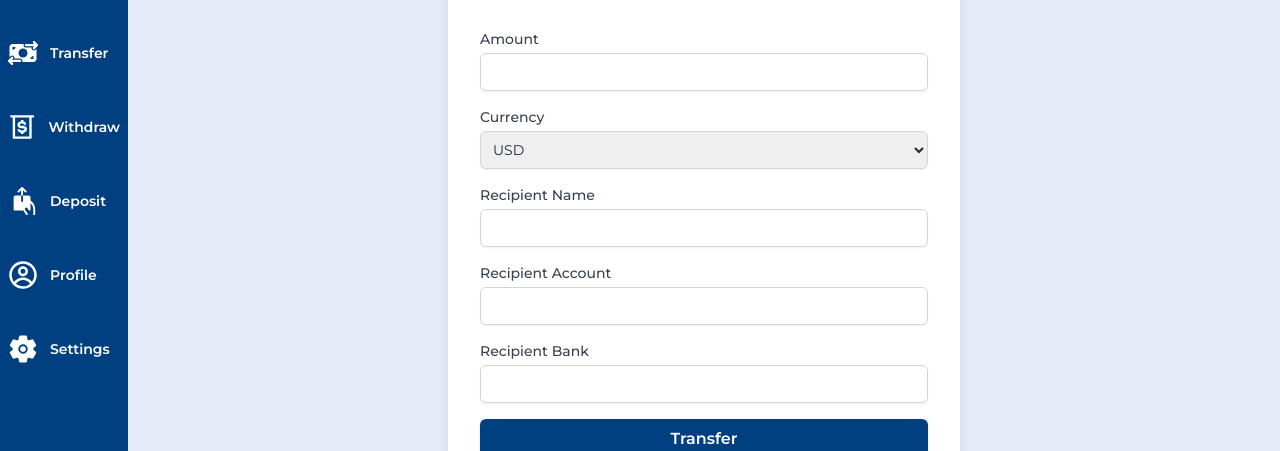
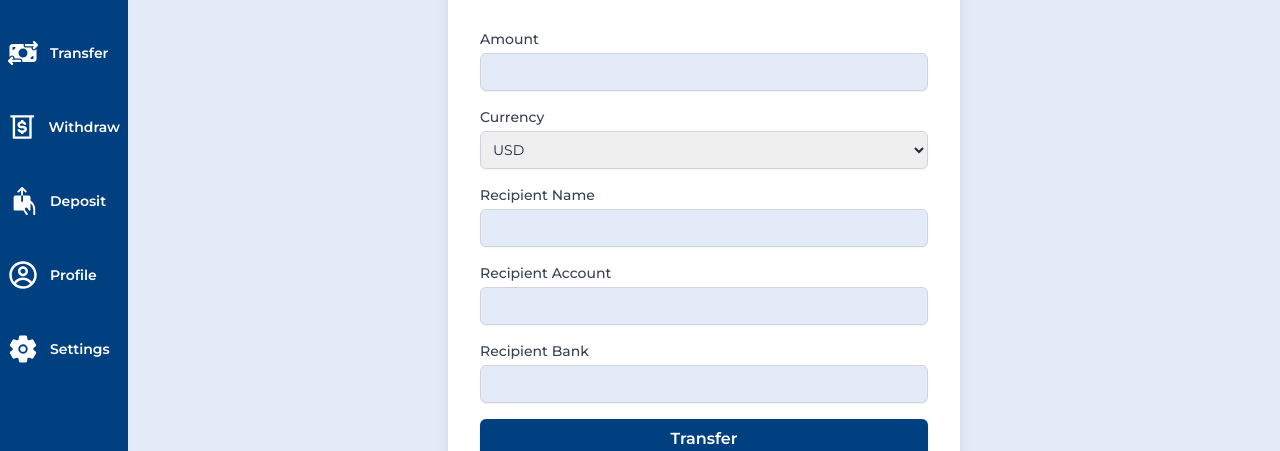
Before and after one commit to pirender/Crest-Bank, a Next.js app: page /dashboard/transfer/other in a window 1280 px wide. Shown: the part 155-606 px from the top of the page. Built offline with nearby package versions, Linux system fonts and the light colour scheme; no server answers.

Commit message:
minor change

```diff
--- a/src/app/dashboard/transfer/local/page.tsx
+++ b/src/app/dashboard/transfer/local/page.tsx
@@ -3,7 +3,7 @@ import React from 'react'
 
 const page = () => {
     return (
-        <div className='pt-16 md:pt-0 pb-8'>
+        <div className='pt-16 md:pt-0 md:pb-0 pb-[100px]'>
             <TransferForm type='Local' />
         </div>
     )
--- a/src/app/dashboard/transfer/other/page.tsx
+++ b/src/app/dashboard/transfer/other/page.tsx
@@ -3,7 +3,7 @@ import React from 'react'
 
 const page = () => {
   return (
-    <div className='pt-16 md:pt-0 pb-8'>
+    <div className='pt-16 md:pt-0 md:pb-0 pb-[80px]'>
         <TransferForm type='Other' />
     </div>
   )
--- a/src/components/Contact/ContactOne.tsx
+++ b/src/components/Contact/ContactOne.tsx
@@ -51,7 +51,7 @@ const ContactOne = () => {
                                     <input
                                         type="checkbox"
                                         id="subscribe"
-                                        className="h-4 w-4  border-gray-300 rounded focus:ring-indigo-500"
+                                        className="h-4 w-4 bg-[#e2ebf7]  border-gray-300 rounded focus:ring-indigo-500"
                                     />
                                     <label htmlFor="subscribe" className="ml-2 block text-[10px] text-primary font-medium lg:text-[13px]">
                                         I agree to receive emails, newsletters and promotional messages.
--- a/src/components/Transfer/Transfer.tsx
+++ b/src/components/Transfer/Transfer.tsx
@@ -77,7 +77,7 @@ const TransferForm = ({ type }: TransferFormProps) => {
                         value={amount}
                         onChange={(e) => setAmount(e.target.value)}
                         required
-                        className="mt-1 focus:outline-none block w-full p-2 border border-gray-300 rounded-md shadow-sm  sm:text-sm"
+                        className="mt-1 focus:outline-none block w-full p-2 border border-gray-300 rounded-md shadow-sm bg-[#e2ebf7]  sm:text-sm"
                     />
                 </div>
                 <div>
@@ -99,7 +99,7 @@ const TransferForm = ({ type }: TransferFormProps) => {
                         value={recipientName}
                         onChange={(e) => setRecipientName(e.target.value)}
                         required
-                        className="mt-1 focus:outline-none block w-full p-2 border border-gray-300 rounded-md shadow-sm  sm:text-sm"
+                        className="mt-1 focus:outline-none block w-full p-2 border border-gray-300 rounded-md bg-[#e2ebf7] shadow-sm  sm:text-sm"
                     />
                 </div>
                 <div>
@@ -109,7 +109,7 @@ const TransferForm = ({ type }: TransferFormProps) => {
                         value={recipientAccount}
                         onChange={(e) => setRecipientAccount(e.target.value)}
                         required
-                        className="mt-1 focus:outline-none block w-full p-2 border border-gray-300 rounded-md shadow-sm  sm:text-sm"
+                        className="mt-1 focus:outline-none block w-full p-2 border border-gray-300 rounded-md shadow-sm bg-[#e2ebf7] sm:text-sm"
                     />
                 </div>
                 {type !== 'Local' && (
@@ -121,7 +121,7 @@ const TransferForm = ({ type }: TransferFormProps) => {
                                 value={recipientBank}
                                 onChange={(e) => setRecipientBank(e.target.value)}
                                 required
-                                className="mt-1 focus:outline-none block w-full p-2 border border-gray-300 rounded-md shadow-sm  sm:text-sm"
+                                className="mt-1 bg-[#e2ebf7] focus:outline-none block w-full p-2 border border-gray-300 rounded-md shadow-sm  sm:text-sm"
                             />
                         </div>
                         {type === 'International' && (
@@ -133,7 +133,7 @@ const TransferForm = ({ type }: TransferFormProps) => {
                                         value={swiftCode}
                                         onChange={(e) => setSwiftCode(e.target.value)}
                                         required
-                                        className="mt-1 focus:outline-none block w-full p-2 border border-gray-300 rounded-md shadow-sm  sm:text-sm"
+                                        className="mt-1 focus:outline-none block w-full p-2 border border-gray-300 bg-[#e2ebf7] rounded-md shadow-sm  sm:text-sm"
                                     />
                                 </div>
                                 <div>
@@ -143,7 +143,7 @@ const TransferForm = ({ type }: TransferFormProps) => {
                                         value={iban}
                                         onChange={(e) => setIban(e.target.value)}
                                         required
-                                        className="mt-1 focus:outline-none block w-full p-2 border border-gray-300 rounded-md shadow-sm  sm:text-sm"
+                                        className="mt-1 focus:outline-none block w-full p-2 border border-gray-300 bg-[#e2ebf7] rounded-md shadow-sm  sm:text-sm"
                                     />
                                 </div>
                                 <div>
@@ -153,7 +153,7 @@ const TransferForm = ({ type }: TransferFormProps) => {
                                         value={bankAddress}
                                         onChange={(e) => setBankAddress(e.target.value)}
                                         required
-                                        className="mt-1 focus:outline-none block w-full p-2 border border-gray-300 rounded-md shadow-sm  sm:text-sm"
+                                        className="mt-1 focus:outline-none block w-full p-2 border border-gray-300 bg-[#e2ebf7] rounded-md shadow-sm  sm:text-sm"
                                     />
                                 </div>
                             </>
```
